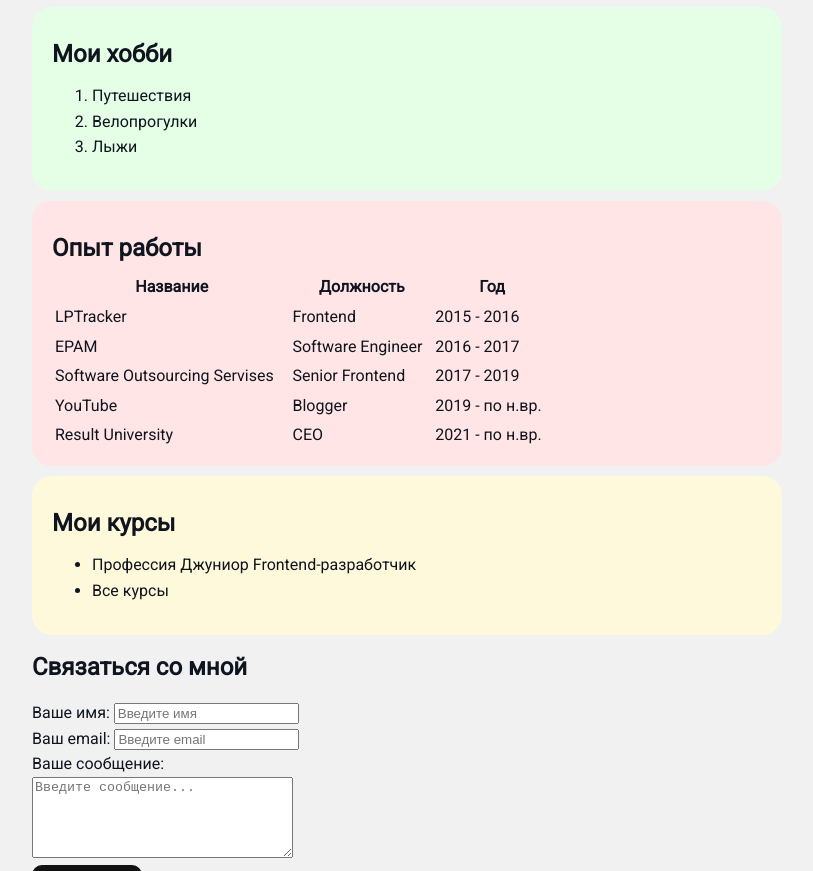
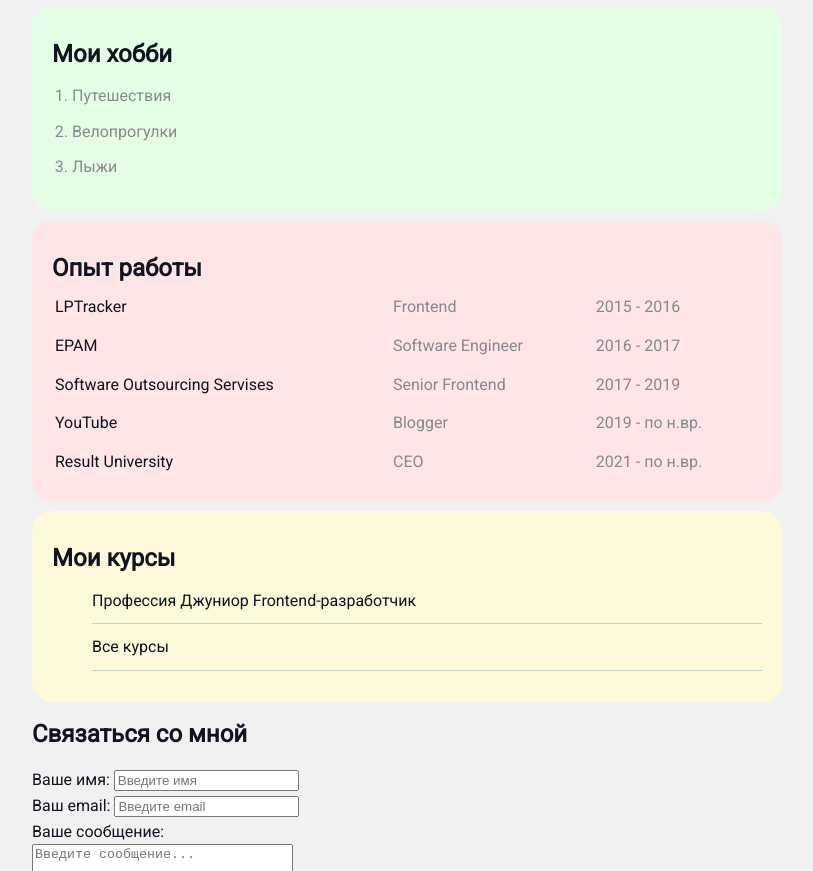
Before and after one commit to la-moche/resume, a plain HTML site: page index.html in a window 1280 px wide. Shown: the part 529-1400 px from the top of the page, without its empty margins (233-1046 px from the left). Drawn offline with Linux system fonts and the light colour scheme.

Commit message:
Add files via upload

```diff
--- a/index.html
+++ b/index.html
@@ -32,7 +32,7 @@
       <div class="card bg-green">
         <h2>Мои хобби</h2>
 
-        <ol>
+        <ol class="list">
           <li>Путешествия</li>
           <li>Велопрогулки</li>
           <li>Лыжи</li>
@@ -42,14 +42,14 @@
       <div class="card bg-red">
         <h2>Опыт работы</h2>
 
-        <table width="500">
-          <thead>
+        <table class="table">
+          <!-- <thead>
             <tr>
               <th>Название</th>
               <th>Должность</th>
               <th>Год</th>
             </tr>
-          </thead>
+          </thead> -->
           <tbody>
             <tr>
               <td>LPTracker</td>
@@ -82,7 +82,7 @@
 
       <div class="card bg-yellow">
         <h2>Мои курсы</h2>
-        <ul>
+        <ul class="link-list">
           <li>Профессия Джуниор Frontend-разработчик</li>
           <li>Все курсы</li>
         </ul>
--- a/styles.css
+++ b/styles.css
@@ -90,3 +90,37 @@ a:visited {
 .btn:hover {
   opacity: .8;
 }
+
+.list {
+  padding: 0 20px;
+}
+
+.list li {
+  color: #86898f;
+  margin-bottom: 10px;
+}
+
+
+.link-list {
+  list-style: none;
+
+}
+
+.link-list li {
+  margin-bottom: 10px;
+border-bottom: 1px solid #ccc;
+padding-bottom: 10px;
+}
+
+.table {
+  width: 100%;
+}
+
+.table td {
+  padding-bottom: 10px;
+}
+
+.table td:nth-child(2),
+.table td:nth-child(3) {
+  color: #86898f;
+}
```
